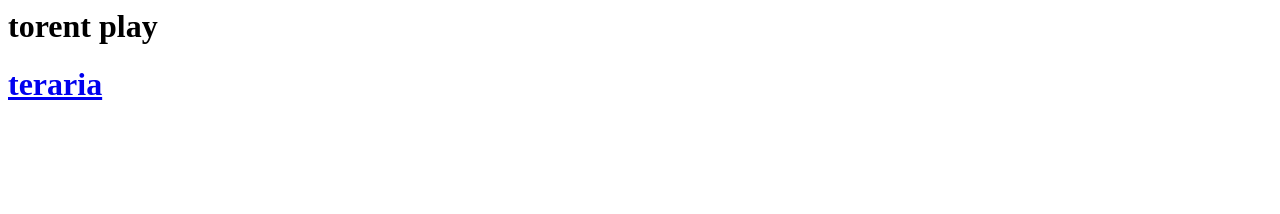
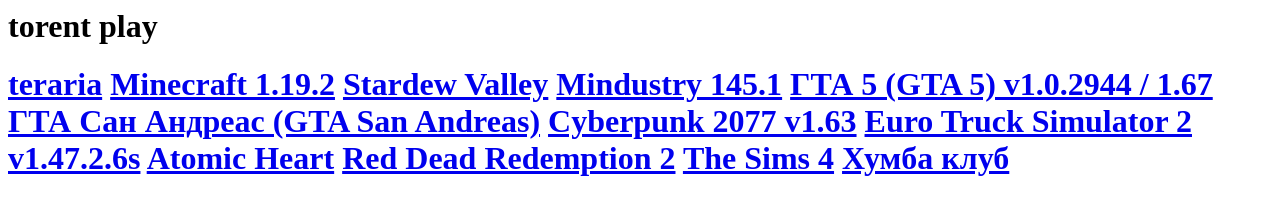
Before and after one commit to titititikitak/torent-play, a plain HTML site: page index.html in a window 1280 px wide. Drawn offline with Linux system fonts and the light colour scheme.

Commit message:
Add files via upload

```diff
--- a/index.html
+++ b/index.html
@@ -1,2 +1,15 @@
 <h1>torent play<h1>
 <a href="https://itorrents-igruha.org/engine/download.php?id=51384">teraria</a>
+<a href="https://itorrents-igruha.org/torrents/download.php?id=40001400135">Minecraft 1.19.2</a>
+<a href="https://itorrents-igruha.org/engine/download.php?id=44476">Stardew Valley</a>
+
+<a href="https://itorrents-igruha.org/engine/download.php?id=53251">Mindustry 145.1</a>
+<a href="https://itorrents-igruha.org/torrents/download.php?id=40000010135">ГТА 5 (GTA 5) v1.0.2944 / 1.67</a>
+<a href="https://itorrents-igruha.org/torrents/download.php?id=40000390135">ГТА Сан Андреас (GTA San Andreas)</a>
+
+<a href="https://itorrents-igruha.org/torrents/download.php?id=40005730135">Cyberpunk 2077 v1.63</a>
+<a href="https://itorrents-igruha.org/torrents/download.php?id=40000160135">Euro Truck Simulator 2 v1.47.2.6s</a>
+<a href="https://itorrents-igruha.org/torrents/download.php?id=40007120135">Atomic Heart</a>
+<a href="https://itorrents-igruha.org/torrents/download.php?id=40001270135">Red Dead Redemption 2</a>
+<a href="https://itorrents-igruha.org/torrents/download.php?id=40003100135">The Sims 4</a>
+<a href="https://titititikitak.github.io/xymba/">Хумба клуб</a>
```
